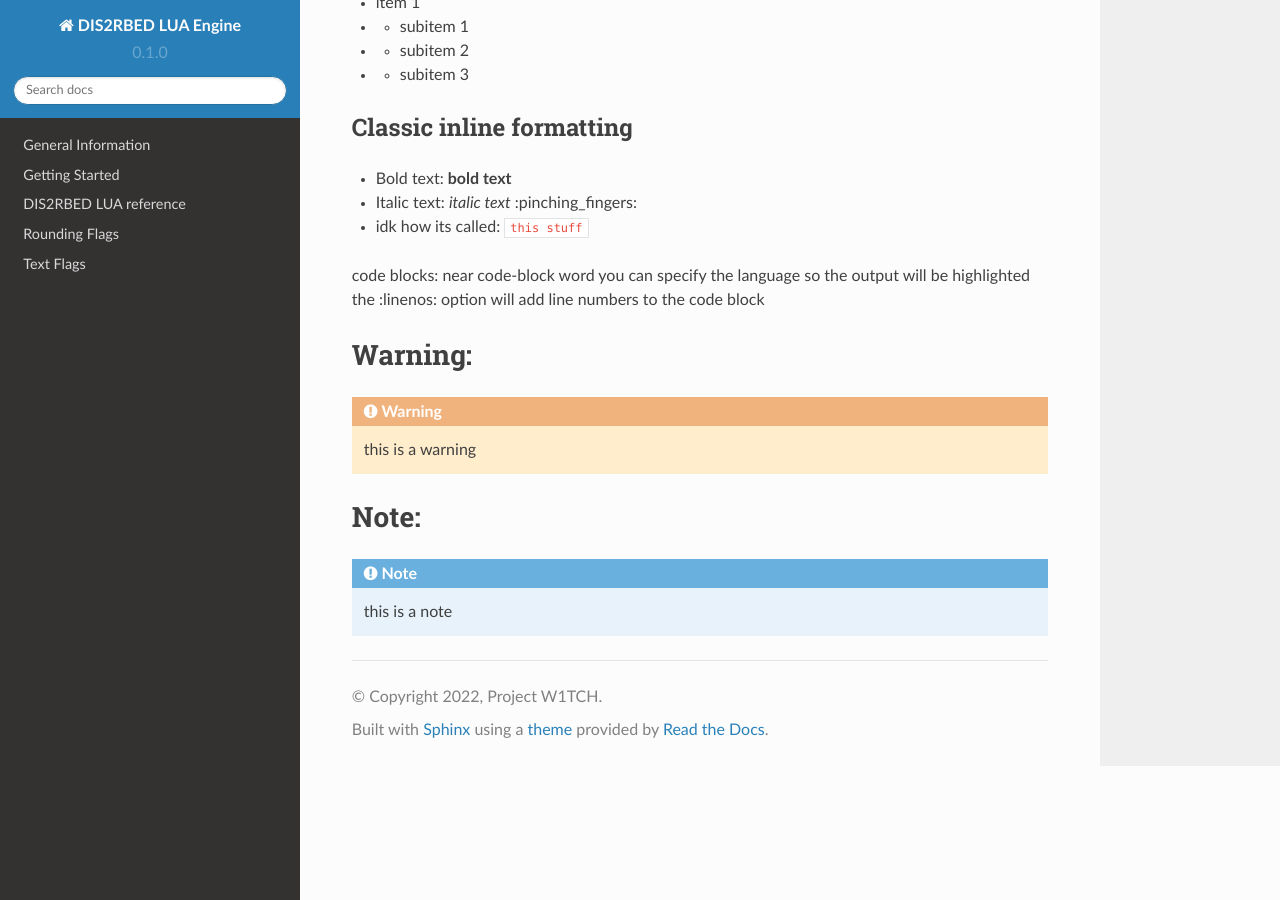
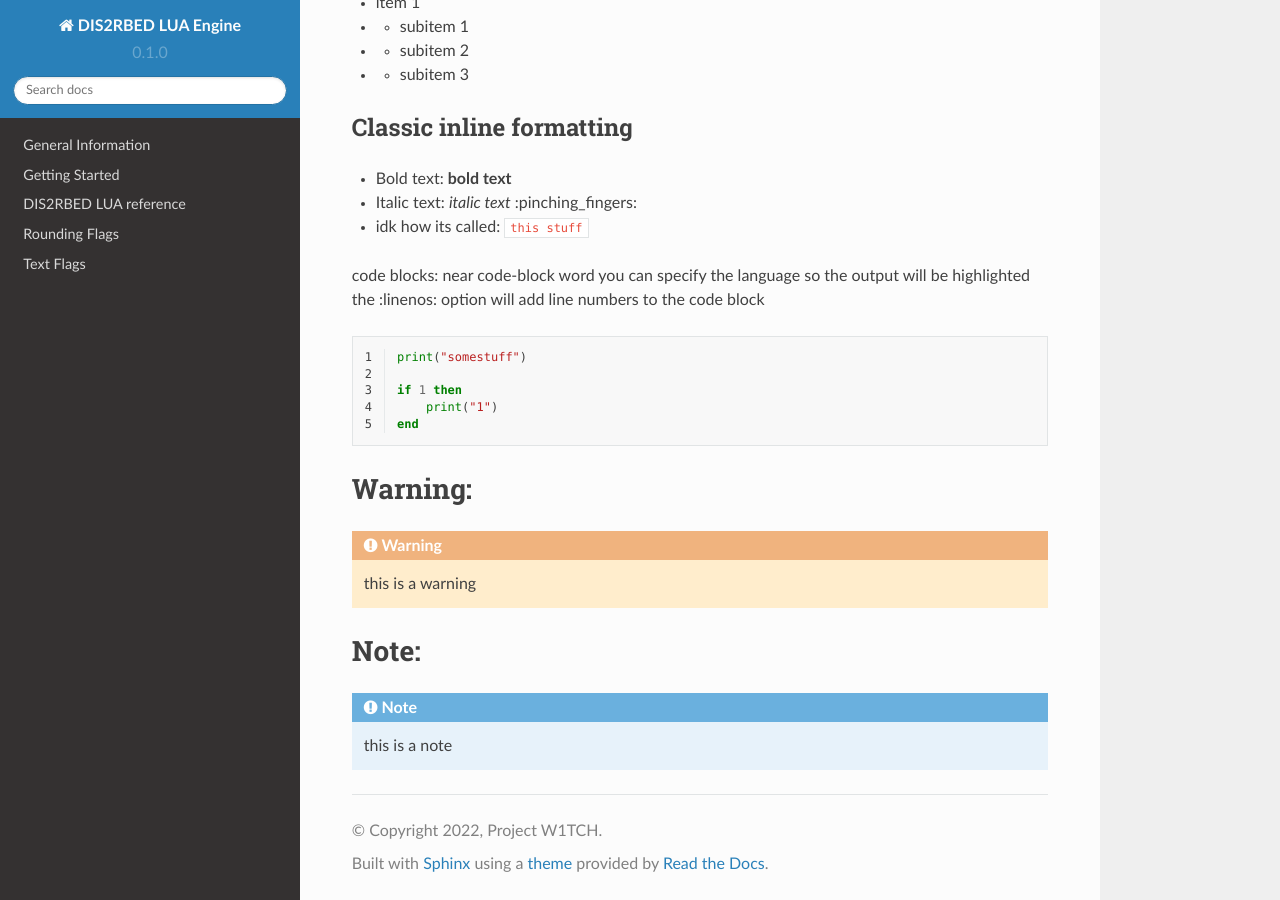
Before and after one commit to ItsK1tty/w1tchdocs, a Sphinx documentation site: the page built from docs/source/tutorial.rst, in a window 1280 px wide and 900 px high, scrolled down 943 px. Built offline with Sphinx 7.4.7 and the Read the Docs theme 2.0.0, drawn with Linux system fonts in a browser that asks for light colours.

Commit message:
typo fix

```diff
--- a/docs/source/tutorial.rst
+++ b/docs/source/tutorial.rst
@@ -61,7 +61,7 @@ near code-block word you can specify the language so the output will be highligh
 the :linenos: option will add line numbers to the code block
 
 
-.. code-block: lua
+.. code-block:: lua
     :linenos:
 
     print("somestuff")
```
